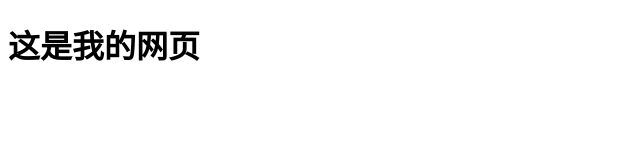
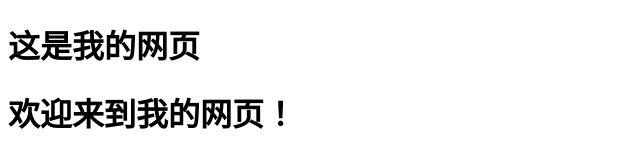
Before and after one commit to fengyun-xia/fengyun-xia.github.io, a plain HTML site: page index.html in a window 1280 px wide. Shown: the whole page, without its empty margins (0-640 px from the left). Drawn offline with Linux system fonts and the light colour scheme.

Commit message:
添加h1标签

```diff
--- a/index.html
+++ b/index.html
@@ -8,5 +8,6 @@
 </head>
 <body>
     <h1>这是我的网页</h1>
+    <h1>欢迎来到我的网页！</h1>
 </body>
 </html>
```
